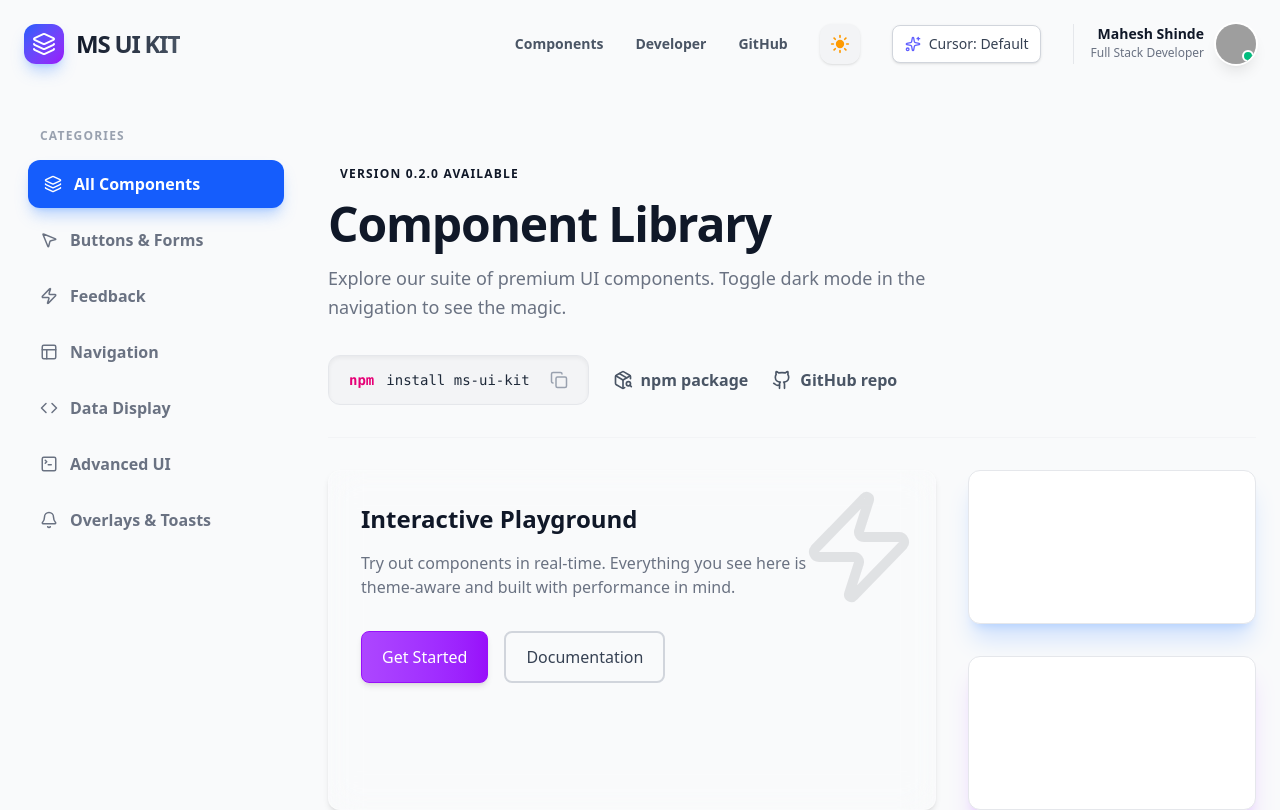
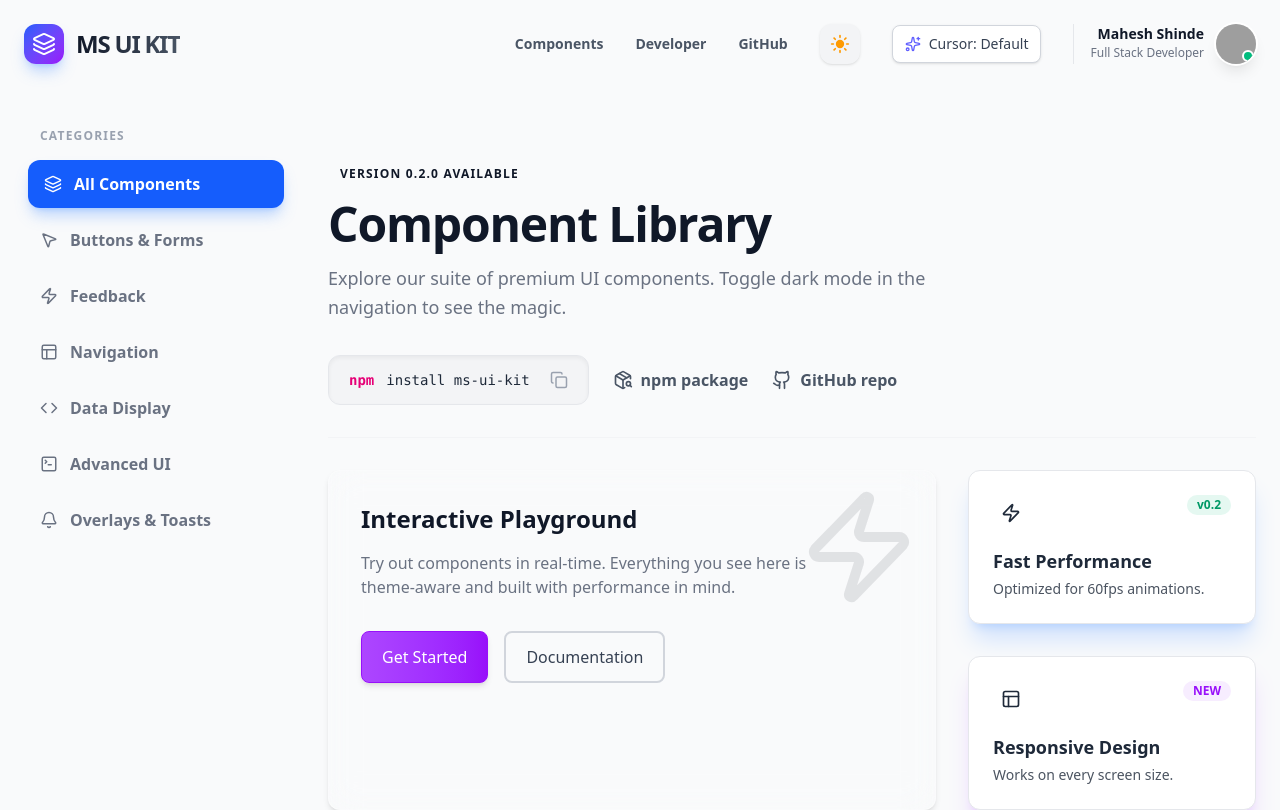
Before and after one commit to maheshshinde9100/ms-ui-kit, a React (Vite) app: page /components in a window 1280 px wide. Shown: the top 810 px of the page. Built offline with nearby package versions, Linux system fonts and the light colour scheme; grey boxes are pictures that could not be loaded.

Commit message:
Fixed Card and Badge components not rendering correctly in light mode

```diff
--- a/src/testing/TestingUI.jsx
+++ b/src/testing/TestingUI.jsx
@@ -305,18 +305,18 @@ const [cursorStyle, setCursorStyle] = useState(() => {
                                         </div>
                                     </Card>
                                     <div className="space-y-8">
-                                        <Card className="p-6 bg-blue-600 text-white shadow-xl shadow-blue-500/20">
+                                        <Card className="p-6 shadow-xl shadow-blue-500/20">
                                             <div className="flex justify-between items-start mb-4">
                                                 <div className="p-2 bg-white/20 rounded-lg"><Zap size={20} /></div>
-                                                <Badge variant="success" className="bg-white/20 text-white border-transparent">v0.2</Badge>
+                                                <Badge variant="success" >v0.2</Badge>
                                             </div>
                                             <h4 className="font-bold text-lg mb-1">Fast Performance</h4>
                                             <p className="text-sm opacity-80">Optimized for 60fps animations.</p>
                                         </Card>
-                                        <Card className="p-6 bg-purple-600 text-white shadow-xl shadow-purple-500/20">
+                                        <Card className="p-6 shadow-xl shadow-purple-500/20">
                                             <div className="flex justify-between items-start mb-4">
                                                 <div className="p-2 bg-white/20 rounded-lg"><Layout size={20} /></div>
-                                                <Badge variant="premium" className="bg-white/20 text-white border-transparent">NEW</Badge>
+                                                <Badge variant="secondary" >NEW</Badge>
                                             </div>
                                             <h4 className="font-bold text-lg mb-1">Responsive Design</h4>
                                             <p className="text-sm opacity-80">Works on every screen size.</p>
```
